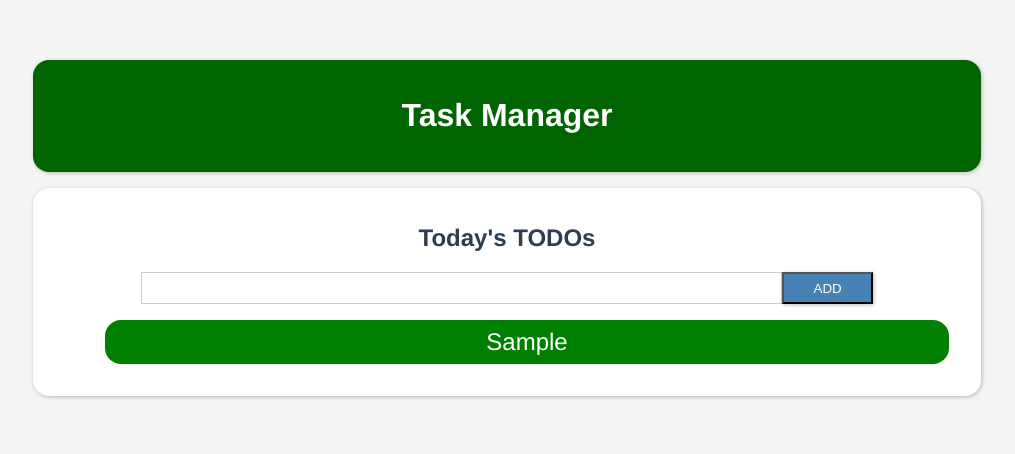
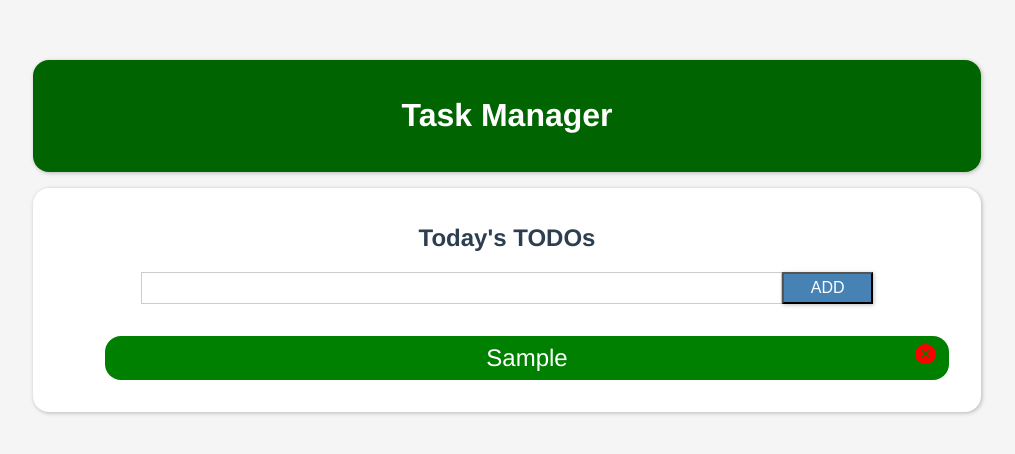
Before and after one commit to NagyEndre/task-manager, a Vue app: page / in a window 1280 px wide. Both pictures are taken after typing "Sample" into the empty fields and a click on the button "ADD". Shown: the top 454 px of the page, without its empty margins (133-1148 px from the left). Built offline with nearby package versions, Linux system fonts and the light colour scheme.

Commit message:
FEAT: add remove icon to delete from list

```diff
--- a/public/index.html
+++ b/public/index.html
@@ -1,15 +1,19 @@
 <!DOCTYPE html>
 <html lang="">
   <head>
-    <meta charset="utf-8">
-    <meta http-equiv="X-UA-Compatible" content="IE=edge">
-    <meta name="viewport" content="width=device-width,initial-scale=1.0">
-    <link rel="icon" href="<%= BASE_URL %>favicon.ico">
+    <meta charset="utf-8" />
+    <meta http-equiv="X-UA-Compatible" content="IE=edge" />
+    <meta name="viewport" content="width=device-width,initial-scale=1.0" />
+    <link rel="icon" href="<%= BASE_URL %>favicon.ico" />
     <title><%= htmlWebpackPlugin.options.title %></title>
   </head>
   <body>
     <noscript>
-      <strong>We're sorry but <%= htmlWebpackPlugin.options.title %> doesn't work properly without JavaScript enabled. Please enable it to continue.</strong>
+      <strong
+        >We're sorry but <%= htmlWebpackPlugin.options.title %> doesn't work
+        properly without JavaScript enabled. Please enable it to
+        continue.</strong
+      >
     </noscript>
     <div id="app"></div>
     <!-- built files will be auto injected -->
--- a/src/App.vue
+++ b/src/App.vue
@@ -7,18 +7,19 @@
       <h2>Today's TODOs</h2>
       <form id="controlls" @submit.prevent="addTask">
         <input type="text" name="" id="" v-model.trim="currentTask" />
-        <button type="submit">ADD</button>
+        <button type="submit" class="btn-primary">ADD</button>
       </form>
       <p v-if="tasks.length === 0">
-        No todos have been added yet. Please start adding one.
+        No todos have been added yet. Start adding one.
       </p>
       <ul v-else>
-        <li
-          v-for="(task, index) in tasks"
-          :key="index"
-          @click="removeTask(index)"
-        >
+        <li v-for="(task, index) in tasks" :key="index">
           {{ task }}
+          <img
+            src="..\src\assets\x-circle-fill.svg"
+            class="x-circle-fill"
+            @click="removeTask(index)"
+          />
         </li>
       </ul>
     </section>
@@ -74,11 +75,13 @@ header {
 }
 #controlls {
   height: 2rem;
+  margin-bottom: 2rem;
 }
 section {
   background-color: white;
 }
-button {
+.btn-primary {
+  font-size: 1rem;
   background-color: steelblue;
   color: white;
   cursor: pointer;
@@ -86,6 +89,13 @@ button {
   box-shadow: 1px 1px 4px rgba(0, 0, 0, 0.26);
   height: 100%;
   width: 10%;
+}
+.x-circle-fill {
+  height: 1.3rem;
+  margin: 0;
+  padding: 0;
+  position: absolute;
+  right: 0.8rem;
 }
 li {
   list-style: none;
@@ -95,6 +105,7 @@ li {
   border-radius: 1rem;
   color: white;
   font-size: 1.5rem;
+  position: relative;
 }
 input {
   border: 1px solid #ccc;
```
Also changed, not shown: src/assets/x-circle-fill.svg (added).
